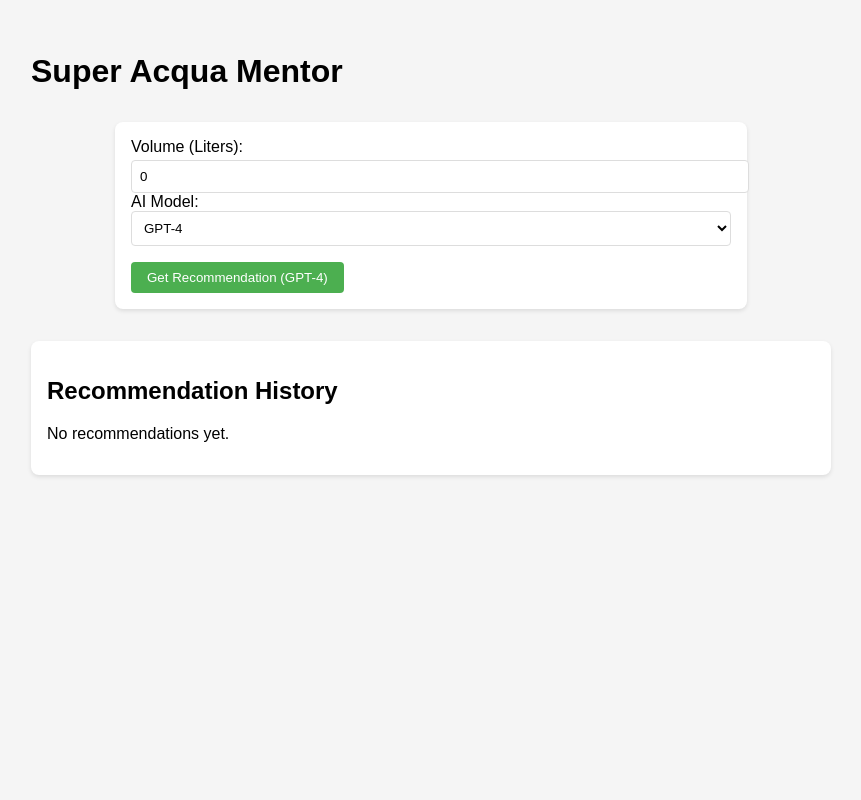
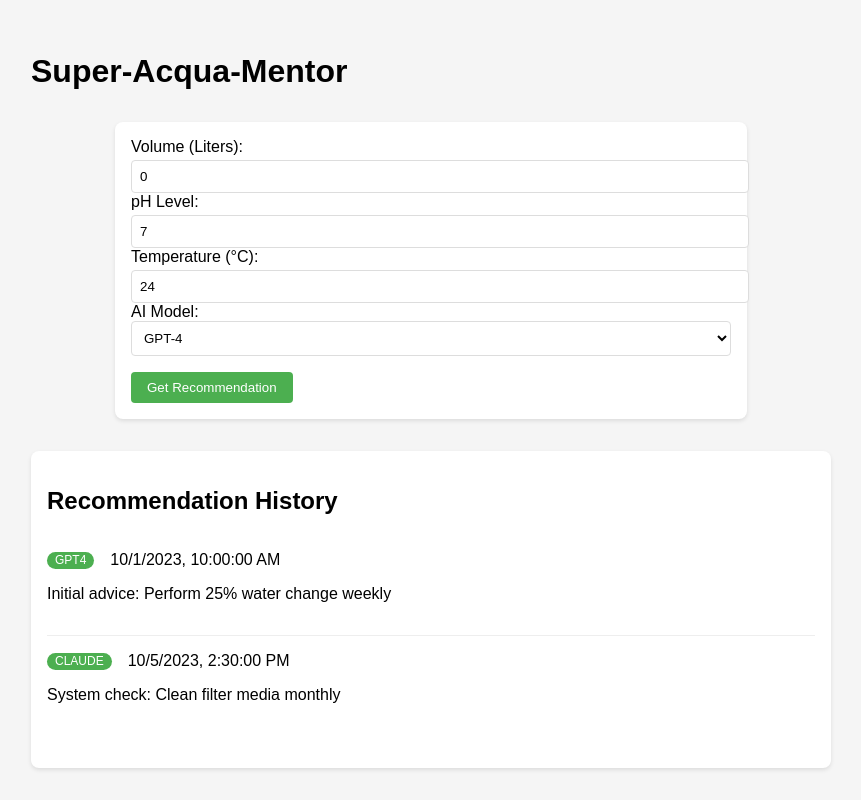
Before and after one commit to chbarbosa/super-acqua-mentor, a React (Vite) app: page / in a window 1280 px wide. Shown: the whole page, without its empty margins (209-1070 px from the left). Built offline with nearby package versions, Linux system fonts and the light colour scheme.

Commit message:
get recommendations refactory

```diff
--- a/src/App.tsx
+++ b/src/App.tsx
@@ -1,22 +1,54 @@
-import { useState } from 'react';
+import { useState, useEffect } from 'react';
 import AquariumForm from './components/AquariumForm/AquariumForm';
 import RecommendationHistory from './components/RecommendationHistory/RecommendationHistory';
+import { fetchRecommendations, Recommendation } from './api/mockApi';
 import './index.css';
 
 export default function App() {
-  const [recommendations, setRecommendations] = useState<Array<{
-    recommendation: string;
-    timestamp: string;
-    aiModel: string;
-  }>>([]);
+  const [recommendations, setRecommendations] = useState<Recommendation[]>([]);
+  const [isLoading, setIsLoading] = useState(true);
+  const [error, setError] = useState<string | null>(null);
 
-  const handleNewRecommendation = (newRec: { recommendation: string; timestamp: string; aiModel: string; }) => {
-    setRecommendations([newRec, ...recommendations]); // Add newest to top
+  // Load initial recommendations
+  useEffect(() => {
+    const loadData = async () => {
+      try {
+        const data = await fetchRecommendations();
+        setRecommendations(data);
+      } catch (err) {
+        setError('Failed to load recommendations');
+        console.error(err);
+      } finally {
+        setIsLoading(false);
+      }
+    };
+
+    loadData();
+  }, []);
+
+  const handleNewRecommendation = (newRec: Recommendation) => {
+    setRecommendations([newRec, ...recommendations]);
   };
+
+  if (isLoading) {
+    return (
+      <div className="app">
+        <div className="loading-spinner">Loading aquarium history...</div>
+      </div>
+    );
+  }
+
+  if (error) {
+    return (
+      <div className="app">
+        <div className="error-message">{error}</div>
+      </div>
+    );
+  }
 
   return (
     <div className="app">
-      <h1>Super Acqua Mentor</h1>
+      <h1>Super-Acqua-Mentor</h1>
       <AquariumForm onRecommendation={handleNewRecommendation} />
       <RecommendationHistory recommendations={recommendations} />
     </div>
--- a/src/api/mockApi.ts
+++ b/src/api/mockApi.ts
@@ -1,28 +1,75 @@
-type Recommendation = {
-  recommendation: string;
+// Types
+export type AquariumParams = {
+  volumeLiters: number;
+  ph: number;
+  temperature: number;
+  // Add all other parameters
+};
+
+export type Recommendation = {
+  id: string;
+  message: string;
+  aiModel: string;
   timestamp: string;
 };
 
-type AIResponseMap = {
-  [key: string]: string;
+const INITIAL_RECOMMENDATIONS: Recommendation[] = [
+  {
+    id: '1',
+    message: "Initial advice: Perform 25% water change weekly",
+    aiModel: 'gpt4',
+    timestamp: '2023-10-01T10:00:00Z'
+  },
+  {
+    id: '2',
+    message: "System check: Clean filter media monthly",
+    aiModel: 'claude',
+    timestamp: '2023-10-05T14:30:00Z'
+  }
+];
+
+let mockDB: Recommendation[] = [...INITIAL_RECOMMENDATIONS];
+
+export const fetchRecommendations = async (): Promise<Recommendation[]> => {
+  // In real app, this would be: fetch('/api/recommendations')
+  return new Promise((resolve) => {
+    // Simulate network variability (0.1-0.5s delay)
+    const delay = 100 + Math.random() * 400;
+    setTimeout(() => resolve([...mockDB]), delay);
+  });
 };
 
-const AI_RESPONSES: AIResponseMap = {
-  gpt4: "GPT-4 recommends: Change 25% water weekly and monitor pH levels.",
-  claude: "Claude suggests: Test ammonia levels and reduce feeding slightly.",
-  gemini: "Google advises: Increase aeration and check filter media."
+// Generate deterministic mock responses
+export const getRecommendation = (
+  params: AquariumParams,
+  aiModel: string
+): Recommendation => {
+  const response: Recommendation = {
+    id: crypto.randomUUID(),
+    message: generateAIResponse(params, aiModel),
+    aiModel,
+    timestamp: new Date().toISOString(),
+  };
+
+  mockDB.unshift(response); // Add to "DB"
+  return response;
 };
 
-export const getRecommendation = async (data: {
-  volume: number;
-  aiModel: string;
-}): Promise<Recommendation> => {
-  return new Promise((resolve) => {
-    setTimeout(() => {
-      resolve({
-        recommendation: `${AI_RESPONSES[data.aiModel]} (for ${data.volume}L tank)`,
-        timestamp: new Date().toISOString(),
-      });
-    }, 1000);
-  });
+// Fetch history (no delay)
+export const getHistory = (): Recommendation[] => [...mockDB];
+
+// AI response logic
+const generateAIResponse = (
+  params: AquariumParams,
+  aiModel: string
+): string => {
+  const { volumeLiters, ph } = params;
+
+  const responses: Record<string, string> = {
+    gpt4: `GPT-4: For ${volumeLiters}L, ${ph > 7 ? 'lower' : 'raise'} pH slightly.`,
+    claude: `Claude: ${volumeLiters > 50 ? 'Increase' : 'Maintain'} water changes.`,
+    gemini: `Gemini: Test ammonia if pH reaches ${ph + 0.5}.`
+  };
+
+  return responses[aiModel] || "No recommendation";
 };
--- a/src/components/AquariumForm/AquariumForm.tsx
+++ b/src/components/AquariumForm/AquariumForm.tsx
@@ -1,44 +1,111 @@
 import { useState } from 'react';
+import { getRecommendation, Recommendation } from '../../api/mockApi';
 import styles from './AquariumForm.module.css';
-import { getRecommendation } from '../../api/mockApi';
-import { AI_OPTIONS } from '../../constants.ts';
+
+const AI_OPTIONS = [
+  { id: 'gpt4', name: 'GPT-4' },
+  { id: 'claude', name: 'Claude 3' },
+  { id: 'gemini', name: 'Gemini' },
+];
 
 type AquariumFormProps = {
-  onRecommendation: (rec: { recommendation: string; timestamp: string; aiModel: string;}) => void;
+  onRecommendation: (rec: Recommendation) => void;
 };
 
 export default function AquariumForm({ onRecommendation }: AquariumFormProps) {
-  const [volume, setVolume] = useState<number>(0);
-  const [selectedAI, setSelectedAI] = useState<string>(AI_OPTIONS[0].id); // Default to GPT-4
+  const [formData, setFormData] = useState({
+    volumeLiters: 0,
+    ph: 7.0,
+    temperature: 24,
+    // Add other fields as needed
+  });
+  const [selectedAI, setSelectedAI] = useState(AI_OPTIONS[0].id);
+  const [isSubmitting, setIsSubmitting] = useState(false);
+
+  const handleInputChange = (e: React.ChangeEvent<HTMLInputElement>) => {
+    const { name, value } = e.target;
+    setFormData({
+      ...formData,
+      [name]: name === 'volumeLiters' || name === 'ph' || name === 'temperature'
+        ? Number(value)
+        : value,
+    });
+  };
 
   const handleSubmit = async (e: React.FormEvent) => {
     e.preventDefault();
-    const response = await getRecommendation({
-      volume,
-      aiModel: selectedAI // Pass to mock API
+    setIsSubmitting(true);
+
+    try {
+      const recommendation = await getRecommendation(formData, selectedAI);
+      onRecommendation(recommendation);
+
+      // Reset form
+      setFormData({
+        volumeLiters: 0,
+        ph: 7.0,
+        temperature: 24,
       });
-    onRecommendation({
-      ...response,
-      aiModel: selectedAI // Include in history
-    });
+    } catch (err) {
+      console.error('Failed to get recommendation:', err);
+    } finally {
+      setIsSubmitting(false);
+    }
   };
 
   return (
     <form onSubmit={handleSubmit} className={styles.form}>
-      {/* Existing fields... */}
+      <div className={styles.field}>
         <label className={styles.label}>
           Volume (Liters):
           <input
             type="number"
+            name="volumeLiters"
+            min="0"
+            value={formData.volumeLiters}
+            onChange={handleInputChange}
             className={styles.input}
-          value={volume}
-          onChange={(e) => setVolume(Number(e.target.value))}
+            required
           />
         </label>
+      </div>
 
-      {/* AI Selector */}
       <div className={styles.field}>
-        <label className={styles.label}>AI Model:</label>
+        <label className={styles.label}>
+          pH Level:
+          <input
+            type="number"
+            name="ph"
+            min="0"
+            max="14"
+            step="0.1"
+            value={formData.ph}
+            onChange={handleInputChange}
+            className={styles.input}
+            required
+          />
+        </label>
+      </div>
+
+      <div className={styles.field}>
+        <label className={styles.label}>
+          Temperature (°C):
+          <input
+            type="number"
+            name="temperature"
+            min="0"
+            max="40"
+            value={formData.temperature}
+            onChange={handleInputChange}
+            className={styles.input}
+            required
+          />
+        </label>
+      </div>
+
+      <div className={styles.field}>
+        <label className={styles.label}>
+          AI Model:
           <select
             value={selectedAI}
             onChange={(e) => setSelectedAI(e.target.value)}
@@ -50,10 +117,19 @@ export default function AquariumForm({ onRecommendation }: AquariumFormProps) {
               </option>
             ))}
           </select>
+        </label>
       </div>
 
-      <button type="submit" className={styles.button}>
-        Get Recommendation ({AI_OPTIONS.find(ai => ai.id === selectedAI)?.name})
+      <button
+        type="submit"
+        className={styles.button}
+        disabled={isSubmitting}
+      >
+        {isSubmitting ? (
+          <span className={styles.spinner} aria-label="Loading"></span>
+        ) : (
+          'Get Recommendation'
+        )}
       </button>
     </form>
   );
--- a/src/components/RecommendationHistory/RecommendationHistory.tsx
+++ b/src/components/RecommendationHistory/RecommendationHistory.tsx
@@ -1,10 +1,6 @@
+import { Recommendation } from '../../api/mockApi';
 import styles from './RecommendationHistory.module.css';
 
-type Recommendation = {
-  recommendation: string;
-  timestamp: string;
-  aiModel: string;
-};
 
 type RecommendationHistoryProps = {
   recommendations: Recommendation[];
@@ -24,7 +20,7 @@ export default function RecommendationHistory({ recommendations }: Recommendatio
                 <span className={styles.aiBadge}>{rec.aiModel}</span>
                 <time>{new Date(rec.timestamp).toLocaleString()}</time>
               </div>
-              <p>{rec.recommendation}</p>
+              <p>{rec.message}</p>
             </li>
           ))}
         </ul>
--- a/src/index.css
+++ b/src/index.css
@@ -13,4 +13,26 @@ body {
 .app {
   max-width: 800px;
   margin: 0 auto;
+}.loading-spinner {
+  display: flex;
+  justify-content: center;
+  padding: 2rem;
+  font-size: 1.2rem;
+  color: #4CAF50;
 }
+
+/* Optional spinner animation */
+@keyframes spin {
+  to { transform: rotate(360deg); }
+}
+.loading-spinner::after {
+  content: "";
+  display: inline-block;
+  width: 1.2rem;
+  height: 1.2rem;
+  margin-left: 0.5rem;
+  border: 2px solid #ddd;
+  border-top-color: #4CAF50;
+  border-radius: 50%;
+  animation: spin 0.8s linear infinite;
+}
```
Lines whose indentation alone changed are shown as unchanged.
